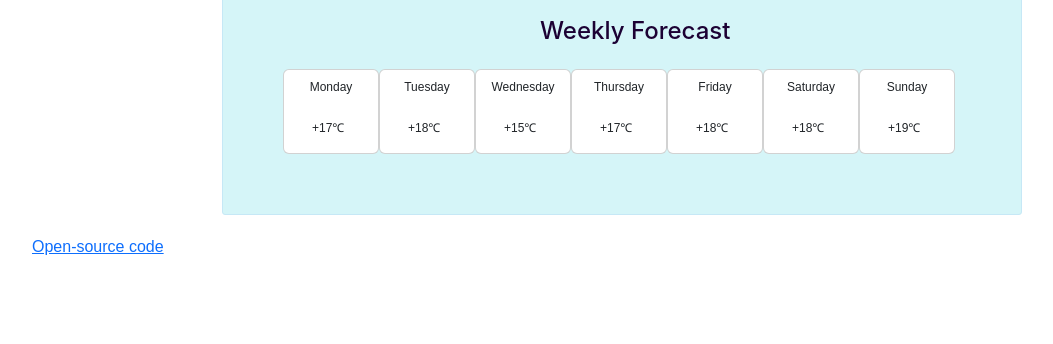
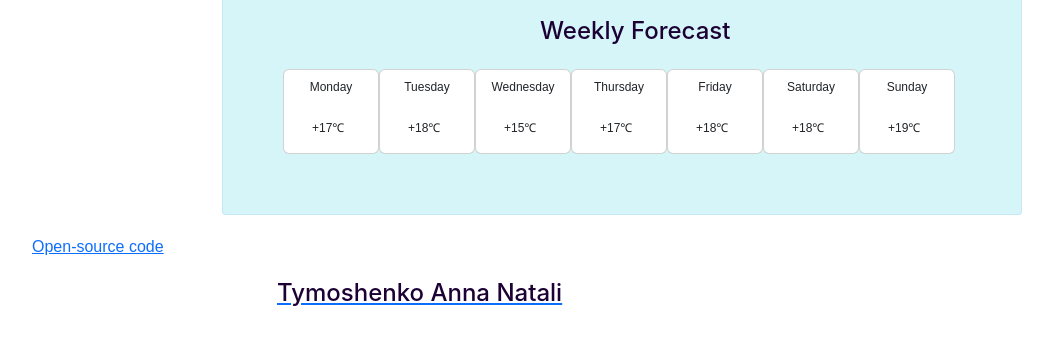
Before and after one commit to AnnaNatali/w-e-a-t-h-e-r-, a plain HTML site: page index.html in a window 1280 px wide. Shown: the part 366-710 px from the top of the page, without its empty margins (18-1071 px from the left). Drawn offline with nearby package versions, Linux system fonts and the light colour scheme.

Commit message:
add name

```diff
--- a/index.html
+++ b/index.html
@@ -118,7 +118,7 @@
       </div>
     </div>
     <script src="script.js"></script>
-    <a href="https://main--zippy-toffee-9d563c.netlify.app/">Open-source code</a>
+    <a href="https://main--zippy-toffee-9d563c.netlify.app/">Open-source code <h4> Tymoshenko Anna Natali</h4></a>
 
   </body>
 </html>
```
